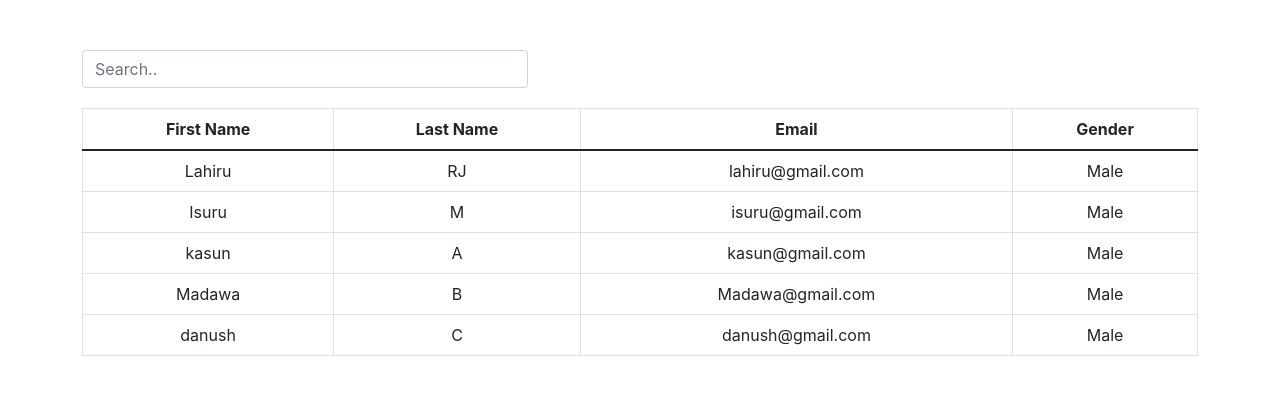
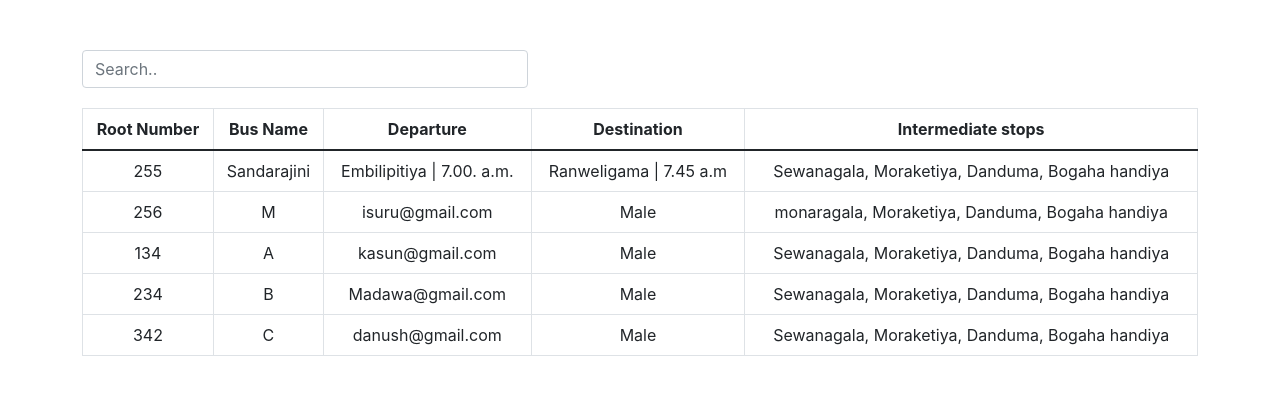
Before and after one commit to Lahiru720/Bus_info, a React (Create React App) app: page / in a window 1280 px wide. Shown: the top 394 px of the page. Built offline with nearby package versions, Linux system fonts and the light colour scheme.

Commit message:
Modify Data table

```diff
--- a/src/MOCK_DATA.json
+++ b/src/MOCK_DATA.json
@@ -1,5 +1,5 @@
-[{"id":1,"first_name":"Lahiru","last_name":"RJ","email":"lahiru@gmail.com","gender":"Male"},
-{"id":2,"first_name":"Isuru","last_name":"M","email":"isuru@gmail.com","gender":"Male"},
-{"id":3,"first_name":"kasun","last_name":"A","email":"kasun@gmail.com","gender":"Male"},
-{"id":4,"first_name":"Madawa","last_name":"B","email":"Madawa@gmail.com","gender":"Male"},
-{"id":5,"first_name":"danush","last_name":"C","email":"danush@gmail.com","gender":"Male"}]
+[{"id":1,"first_name":"255","last_name":"Sandarajini","email":"Embilipitiya | 7.00. a.m.","gender":"Ranweligama | 7.45 a.m","ma":"Sewanagala, Moraketiya, Danduma, Bogaha handiya"},
+{"id":2,"first_name":"256","last_name":"M","email":"isuru@gmail.com","gender":"Male","ma":"monaragala, Moraketiya, Danduma, Bogaha handiya"},
+{"id":3,"first_name":"134","last_name":"A","email":"kasun@gmail.com","gender":"Male","ma":"Sewanagala, Moraketiya, Danduma, Bogaha handiya"},
+{"id":4,"first_name":"234","last_name":"B","email":"Madawa@gmail.com","gender":"Male","ma":"Sewanagala, Moraketiya, Danduma, Bogaha handiya"},
+{"id":5,"first_name":"342","last_name":"C","email":"danush@gmail.com","gender":"Male","ma":"Sewanagala, Moraketiya, Danduma, Bogaha handiya"}]
--- a/src/components/searchFilter.jsx
+++ b/src/components/searchFilter.jsx
@@ -17,10 +17,11 @@ const SearchTable = () => {
 <table className="table table-bordered">
     <thead className="thead-dark">
         <tr>
-            <th>First Name</th>
-            <th>Last Name</th>
-            <th>Email</th>
-            <th>Gender</th>
+            <th>Root Number</th>
+            <th>Bus Name</th>
+            <th>Departure</th>
+            <th>Destination</th>
+            <th>Intermediate stops</th>
 
         </tr>
     </thead>
@@ -29,7 +30,10 @@ const SearchTable = () => {
             if(searchTerm ===''){
                 return val;
             }else if(val.first_name.toLowerCase().includes(searchTerm.toLowerCase()) ||
-            val.last_name.toLowerCase().includes(searchTerm.toLowerCase()) )
+            val.last_name.toLowerCase().includes(searchTerm.toLowerCase()) ||
+            val.email.toLowerCase().includes(searchTerm.toLowerCase()) ||
+            val.gender.toLowerCase().includes(searchTerm.toLowerCase()) ||
+            val.ma.toLowerCase().includes(searchTerm.toLowerCase()) )
             {
                 return val;
             }
@@ -39,6 +43,7 @@ const SearchTable = () => {
                 <td>{m.last_name}</td>
                 <td>{m.email}</td>
                 <td>{m.gender}</td>
+                <td>{m.ma}</td>
             </tr>
         ))}
     </tbody>
```
